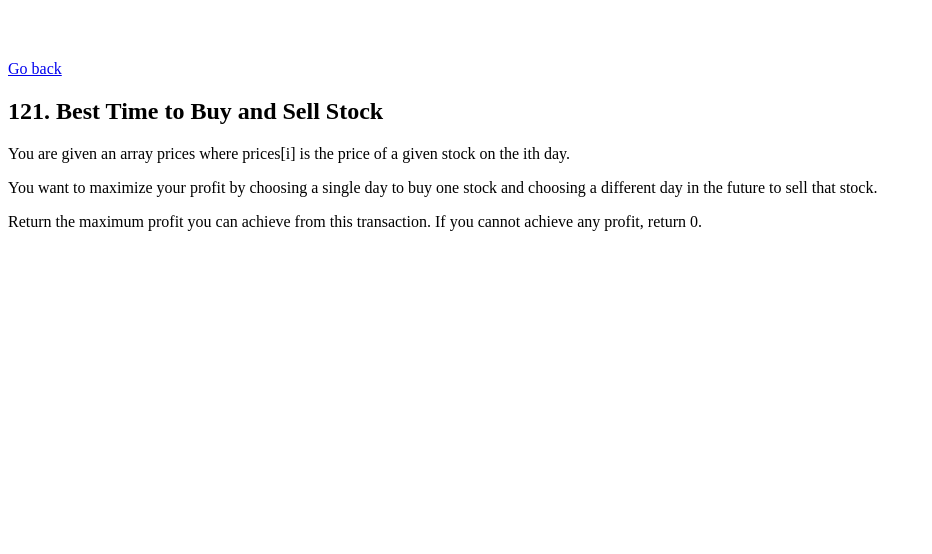
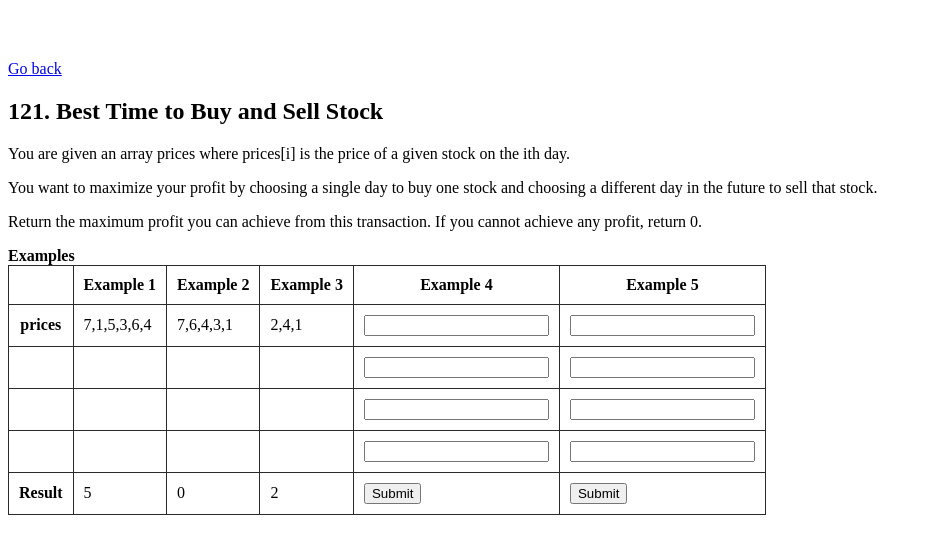
Before and after one commit to Viacheslav-Tykhovlis/for-leetcode, a plain HTML site: page tasks/task-121.html in a window 1280 px wide. Shown: the whole page, without its empty margins (0-932 px from the left). Drawn offline with Linux system fonts and the light colour scheme.

Commit message:
Change task 121
Add table to task 121

```diff
--- a/js/task-121.js
+++ b/js/task-121.js
@@ -7,6 +7,7 @@
  * @return {number}
  */
 
+// solution
 var maxProfit = function (prices) {
   let buy = prices[0];
   let maxProfit = 0;
@@ -21,6 +22,38 @@ var maxProfit = function (prices) {
   return maxProfit;
 };
 
+// imports
+import { quantity, exampleDate, userData } from "../index.js";
+
+// name inputs
+quantity(1, ["prices"]);
+
+// Examples
+// Example 1
+let example = [[7, 1, 5, 3, 6, 4]];
+exampleDate(1, 1, example, maxProfit);
+
+// Example 2
+example = [[7, 6, 4, 3, 1]];
+exampleDate(2, 1, example, maxProfit);
+
+// Example 3
+example = [[2, 4, 1]];
+exampleDate(3, 1, example, maxProfit);
+
+// You can enter your data for verification
+const result4 = document.querySelector(`#ex45`);
+const result5 = document.querySelector(`#ex55`);
+
+result4.addEventListener(
+  "click",
+  () => (result4.value = userData(4, 1, maxProfit))
+);
+result5.addEventListener(
+  "click",
+  () => (result5.value = userData(5, 1, maxProfit))
+);
+
 console.log(maxProfit([7, 1, 5, 3, 6, 4]));
 console.log(maxProfit([7, 6, 4, 3, 1]));
 console.log(maxProfit([2, 4, 1]));
--- a/tasks/task-121.html
+++ b/tasks/task-121.html
@@ -15,6 +15,63 @@
     </p>
    <p>You want to maximize your profit by choosing a single day to buy one stock and choosing a different day in the future to sell that stock.</p>
    <p>Return the maximum profit you can achieve from this transaction. If you cannot achieve any profit, return 0.</p>
+       <table>
+      <caption class="caption">
+        Examples
+      </caption>
+      <thead>
+        <tr>
+          <th></th>
+          <th>Example 1</th>
+          <th>Example 2</th>
+          <th>Example 3</th>
+          <th>Example 4</th>
+          <th>Example 5</th>
+        </tr>
+      </thead>
+      <tbody>
+        <tr>
+          <th class="input1"></th>
+          <td class="ex11"></td>
+          <td class="ex21"></td>
+          <td class="ex31"></td>
+          <td class="ex41"><input type="text" name="array" id="ex41" /></td>
+          <td class="ex51"><input type="text" name="array" id="ex51" /></td>
+        </tr>
+        <tr>
+          <th class="input2"></th>
+          <td class="ex12"></td>
+          <td class="ex22"></td>
+          <td class="ex32"></td>
+          <td class="ex42"><input type="text" name="nummer" id="ex42" /></td>
+          <td class="ex52"><input type="text" name="nummer" id="ex52" /></td>
+        </tr>
+        <tr>
+          <th class="input3"></th>
+          <td class="ex13"></td>
+          <td class="ex23"></td>
+          <td class="ex33"></td>
+          <td class="ex43"><input type="text" name="array" id="ex43" /></td>
+          <td class="ex53"><input type="text" name="array" id="ex53" /></td>
+        </tr>
+        <tr>
+          <th class="input4"></th>
+          <td class="ex14"></td>
+          <td class="ex24"></td>
+          <td class="ex34"></td>
+          <td class="ex44"><input type="text" name="nummer" id="ex44" /></td>
+          <td class="ex54"><input type="text" name="nummer" id="ex54" /></td>
+        </tr>
+        <tr>
+          <th>Result</th>
+          <td class="ex15"></td>
+          <td class="ex25"></td>
+          <td class="ex35"></td>
+          <td class="ex45"><input type="submit" value="Submit" id="ex45" /></td>
+          <td class="ex55"><input type="button" value="Submit" id="ex55" /></td>
+        </tr>
+      </tbody>
+    </table>
     <script src="../js/task-121.js" type="module"></script>
   </body>
 </html>
```
